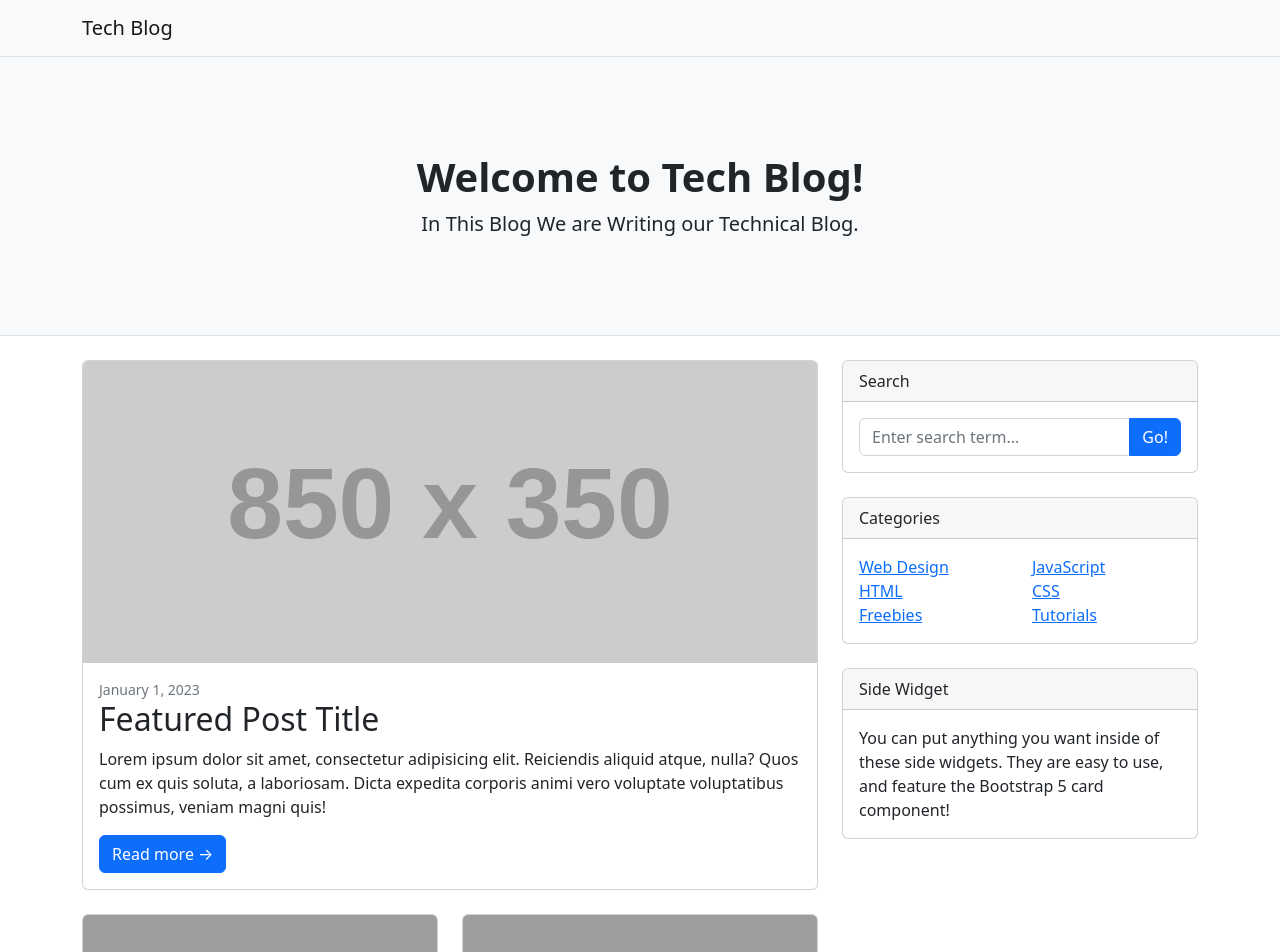
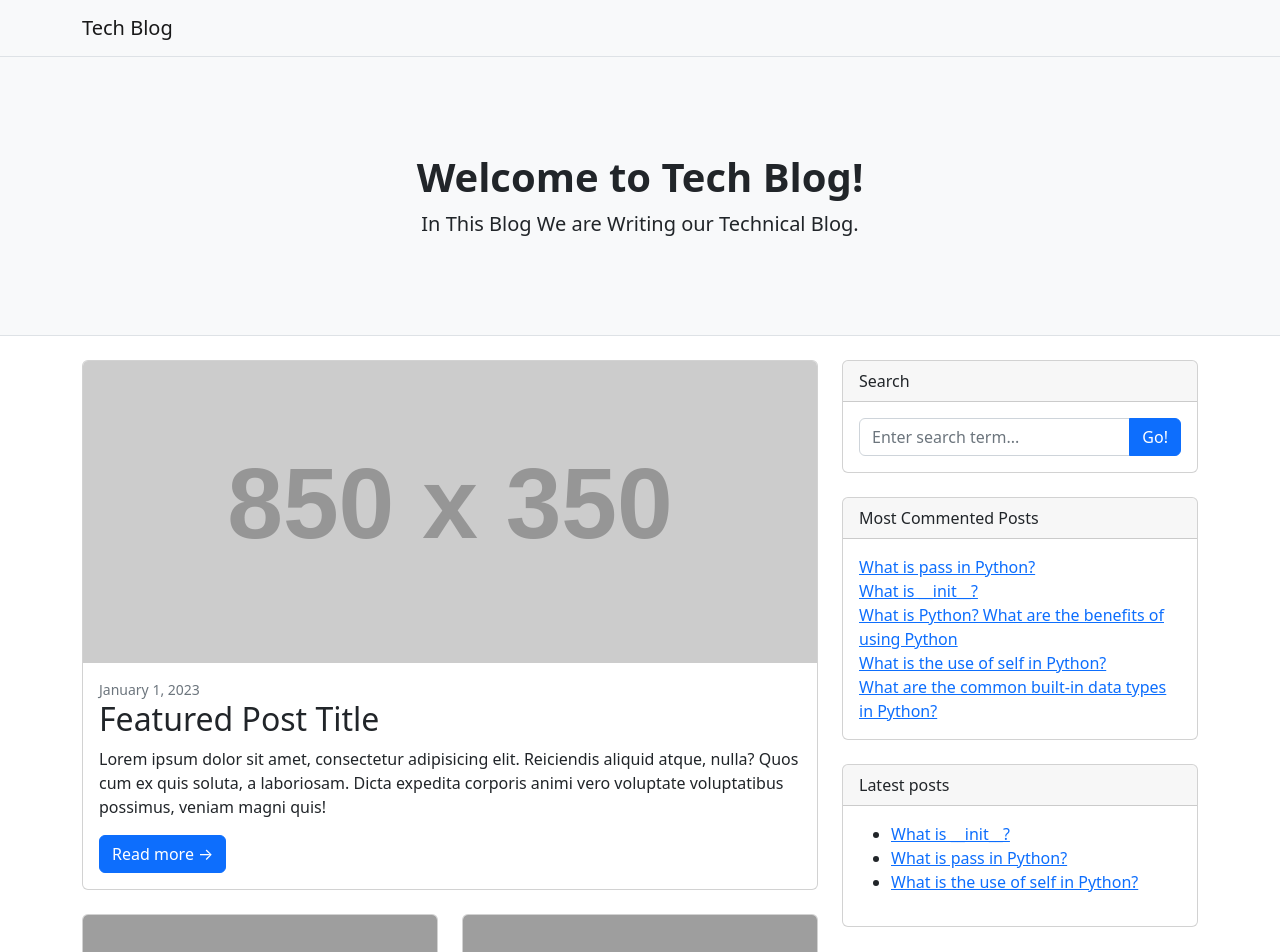
Before and after one commit to ajay0023130/MyBlog, a Django app: page / in a window 1280 px wide. Shown: the top 952 px of the page. Run offline with Django 4.2, Linux system fonts and the light colour scheme; data comes from the database, SQL or seed files in the repository; grey boxes labelled with a size stand in for pictures from a placeholder-image service; parts of the project's set-up code (start-up, migrations or seed data) failed here and were passed over; some libraries are stand-ins or nearby versions; grey boxes are pictures that could not be loaded.

Commit message:
Most Commented Posts

```diff
--- a/MyBlog/urls.py
+++ b/MyBlog/urls.py
@@ -18,4 +18,5 @@ from django.urls import path, include
 urlpatterns = [
 path('admin/', admin.site.urls),
 path('', include('myapp.urls', namespace='myapp')),
+path("__debug__/", include("debug_toolbar.urls")),
 ]
--- a/myapp/templates/myapp/post/detail.html
+++ b/myapp/templates/myapp/post/detail.html
@@ -103,14 +103,14 @@
                     <div class="card mb-4">
                         <div class="card-header">Similar post</div>
                         <div class="card-body">
-                        <ul class="list-unstyled mb-0">
+
                         {% for post in similar_posts %}
                         <li><a href="{{ post.get_absolute_url }}">{{ post.title }}</a></li>
 
 
                         {% empty %}
                         There are no similar posts yet.
-                        {% endfor %}</ul></div>
+                        {% endfor %}</div>
 
 
 
--- /dev/null
+++ b/myapp/templates/myapp/post/latest_posts.html
@@ -0,0 +1,7 @@
+<ul>
+    {% for post in latest_posts %}
+    <li>
+    <a href="{{ post.get_absolute_url }}">{{ post.title }}</a>
+    </li>
+    {% endfor %}
+    </ul>
--- a/myapp/templates/myapp/post/list.html
+++ b/myapp/templates/myapp/post/list.html
@@ -1,4 +1,5 @@
 {% extends "myapp/base.html" %}
+{% load blog_tags %}
 {% block title %}My Blog{% endblock %}
 {% block content %}
 
@@ -9,6 +10,13 @@
     <div class="col-lg-8">
       <!-- Featured blog post-->
       {% include 'myapp/post/featured.html' %}
+
+
+
+
+
+
+
       <!-- Nested row for non-featured blog posts-->
       <div class="row">
 
@@ -80,32 +88,23 @@
       </div>
       <!-- Categories widget-->
       <div class="card mb-4">
-        <div class="card-header">Categories</div>
+        <div class="card-header">Most Commented Posts</div>
         <div class="card-body">
           <div class="row">
-            <div class="col-sm-6">
-              <ul class="list-unstyled mb-0">
-                <li><a href="#!">Web Design</a></li>
-                <li><a href="#!">HTML</a></li>
-                <li><a href="#!">Freebies</a></li>
-              </ul>
-            </div>
-            <div class="col-sm-6">
-              <ul class="list-unstyled mb-0">
-                <li><a href="#!">JavaScript</a></li>
-                <li><a href="#!">CSS</a></li>
-                <li><a href="#!">Tutorials</a></li>
-              </ul>
-            </div>
+
+
+              {% get_most_commented_posts as most_commented_posts %}
+              {% for post in most_commented_posts %}
+              <a href="{{ post.get_absolute_url }}">{{ post.title }}</a>
+             {% endfor %}
           </div>
         </div>
       </div>
       <!-- Side widget-->
       <div class="card mb-4">
-        <div class="card-header">Side Widget</div>
+        <div class="card-header">Latest posts</div>
         <div class="card-body">
-          You can put anything you want inside of these side widgets. They are
-          easy to use, and feature the Bootstrap 5 card component!
+          {% show_latest_posts 3 %}
         </div>
       </div>
     </div>
--- /dev/null
+++ b/myapp/templatetags/blog_tags.py
@@ -0,0 +1,22 @@
+from django import template
+from ..models import Post
+from django.db.models import Count
+
+register = template.Library()
+
+@register.simple_tag
+def total_posts():
+    return Post.published.count()
+
+
+@register.inclusion_tag('myapp/post/latest_posts.html')
+def show_latest_posts(count=5):
+    latest_posts = Post.published.order_by('-publish')[:count]
+    return {'latest_posts': latest_posts}
+
+
+@register.simple_tag
+def get_most_commented_posts(count=5):
+
+    return Post.published.annotate(total_comments=Count('comments')
+    ).order_by('-total_comments')[:count]
```
Also changed, not shown: MyBlog/settings.py (+6 -1 lines), myapp/templatetags/__init__.py (added).
